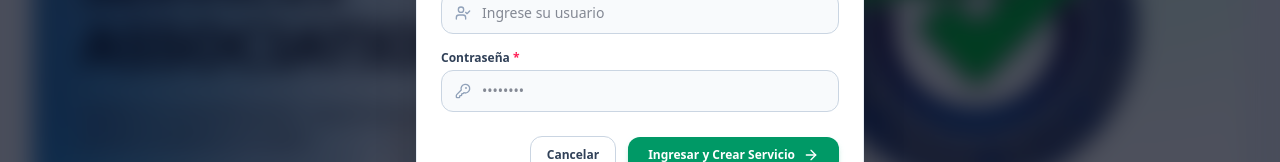
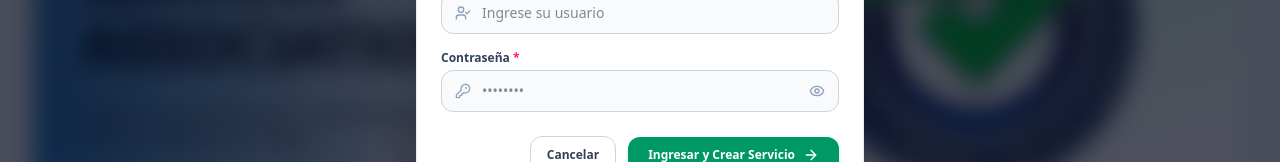
Before and after one commit to Marianmmvv19/proyecto-de-calidad-qssa-actualizado, a React (Vite) app: page / in a window 1280 px wide. Both pictures are taken after a click on the button 1074 px from the left and 40 px from the top of the page. Shown: the part 377-539 px from the top of the page. Built offline with nearby package versions, Linux system fonts and the light colour scheme.

Commit message:
Agregar visualización de contraseña y credenciales por defecto de administración

```diff
--- a/src/components/AdminLoginModal.tsx
+++ b/src/components/AdminLoginModal.tsx
@@ -1,5 +1,5 @@
 import React, { useState } from 'react';
-import { X, KeyRound, AlertCircle, ArrowRight, UserCheck } from 'lucide-react';
+import { X, KeyRound, AlertCircle, ArrowRight, UserCheck, Eye, EyeOff } from 'lucide-react';
 import qssaLogo from '../assets/qssa_official_logo-4aPsr4dZ.png';
 
 interface AdminLoginModalProps {
@@ -15,6 +15,7 @@
 }) => {
   const [username, setUsername] = useState('');
   const [password, setPassword] = useState('');
+  const [showPassword, setShowPassword] = useState(false);
   const [error, setError] = useState('');
   const [isSubmitting, setIsSubmitting] = useState(false);
 
@@ -39,6 +40,7 @@
         onClose();
         setUsername('');
         setPassword('');
+        setShowPassword(false);
       } else {
         setError(result.error || 'Usuario o contraseña incorrectos. Verifique sus credenciales de administrador.');
       }
@@ -115,13 +117,26 @@
                 <KeyRound className="w-4 h-4" />
               </div>
               <input
-                type="password"
+                type={showPassword ? 'text' : 'password'}
                 required
                 value={password}
                 onChange={(e) => setPassword(e.target.value)}
                 placeholder="••••••••"
-                className="w-full bg-slate-50 border border-slate-300 text-slate-900 text-sm rounded-xl pl-10 pr-4 py-2.5 focus:outline-none focus:ring-2 focus:ring-emerald-500 focus:border-transparent transition font-medium"
+                className="w-full bg-slate-50 border border-slate-300 text-slate-900 text-sm rounded-xl pl-10 pr-10 py-2.5 focus:outline-none focus:ring-2 focus:ring-emerald-500 focus:border-transparent transition font-medium"
               />
+              <button
+                type="button"
+                onClick={() => setShowPassword(!showPassword)}
+                className="absolute inset-y-0 right-0 pr-3.5 flex items-center text-slate-400 hover:text-slate-600 focus:outline-none transition cursor-pointer"
+                title={showPassword ? 'Ocultar contraseña' : 'Ver contraseña'}
+                aria-label={showPassword ? 'Ocultar contraseña' : 'Ver contraseña'}
+              >
+                {showPassword ? (
+                  <EyeOff className="w-4 h-4" />
+                ) : (
+                  <Eye className="w-4 h-4" />
+                )}
+              </button>
             </div>
           </div>
 
```
Also changed, not shown: 2 other files (tests, documents, lock files or other folders).
